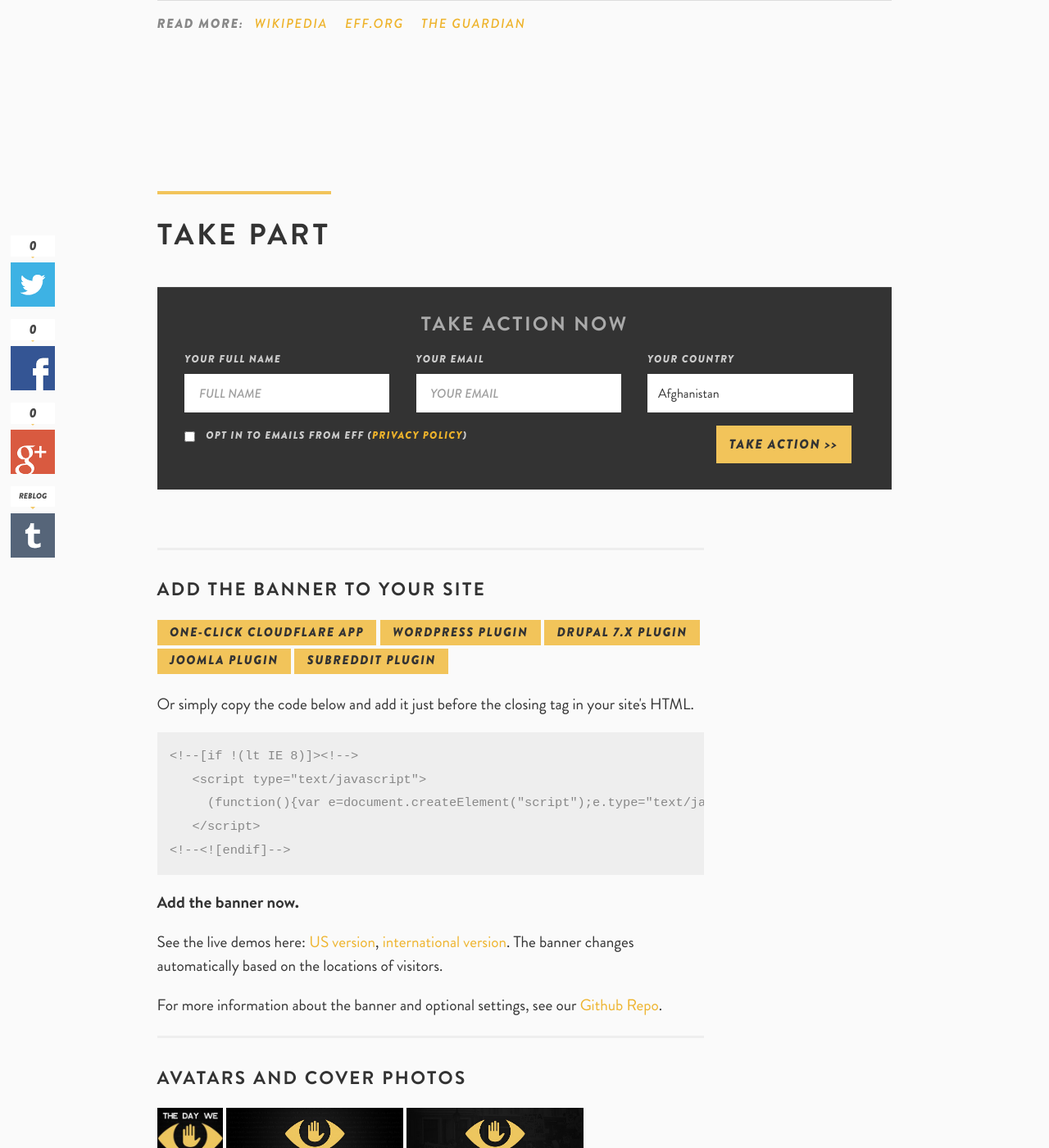
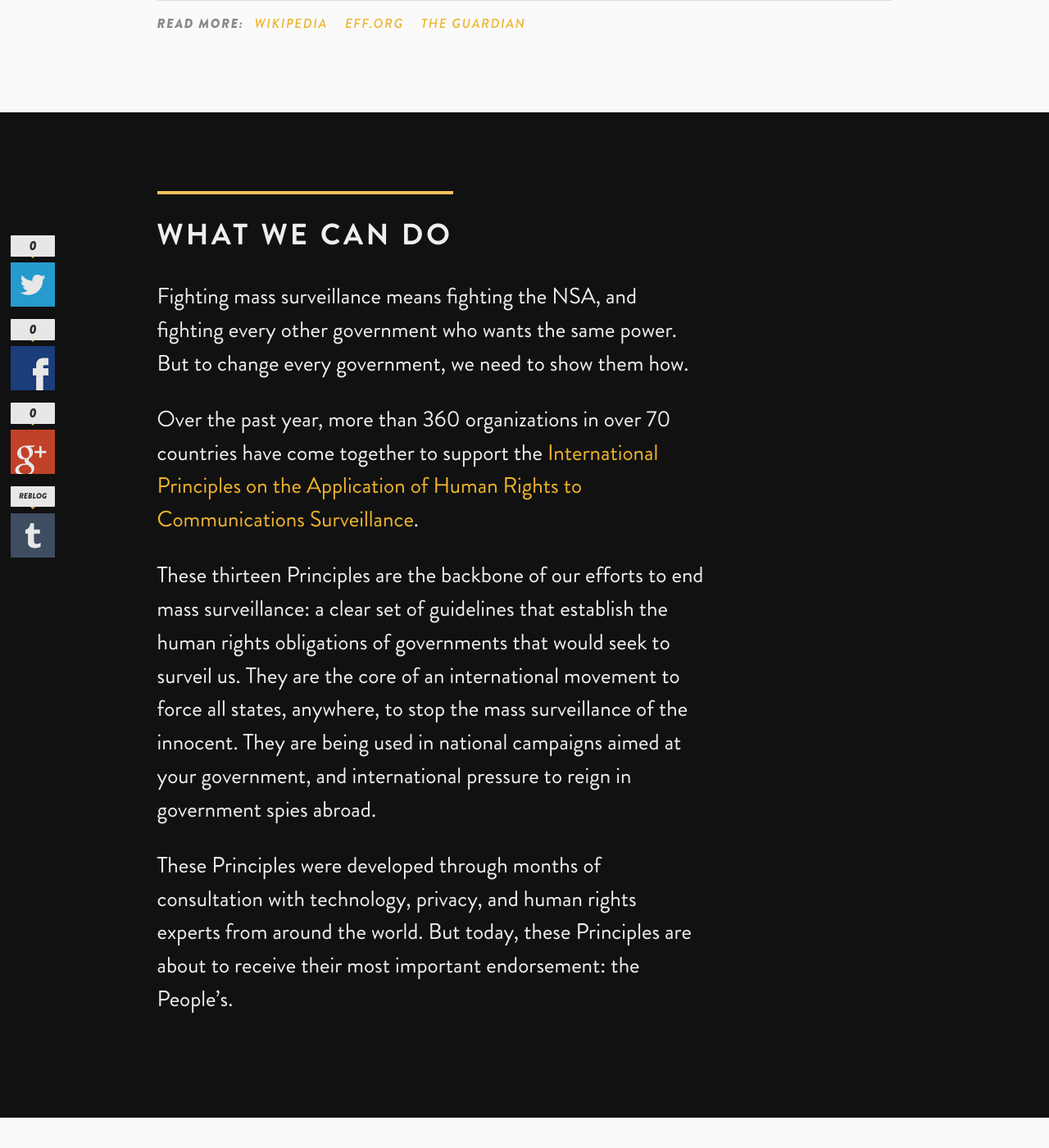
Before and after one commit to tfrce/thedaywefightback, a Jekyll site: the page built from international/index.html, in a window 1280 px wide and 1400 px high, scrolled down 1524 px. Shown: the whole window at 82% size. Built offline with Jekyll 4.4.1, drawn with Linux system fonts in a browser that asks for light colours; Markdown is read by kramdown in place of the engine named in the settings; comment, search, counter and statistics services are not loaded; some of the changed text lies outside the part shown.

Commit message:
changing international text

```diff
--- a/_layouts/home-international.html
+++ b/_layouts/home-international.html
@@ -146,10 +146,27 @@
 			</div>
 		</section>
 
+		<a name="laws"></a>
+		<section id="action">
+			<div class="container">
+				<h2><span>What we can do</span></h2>
+				<article>
+					<p>Fighting mass surveillance means fighting the NSA, and fighting every other government who wants the same power. But to change every government, we need to show them how.</p>
+					<p>Over the past year, more than 360 organizations in over 70 countries have come together to support the <a href="https://necessaryandproportionate.org">International Principles on the Application of Human Rights to Communications Surveillance</a>.
+					<p>These thirteen Principles are the backbone of our efforts to end mass surveillance: a clear set of guidelines that establish the human rights obligations of governments that would seek to surveil us. They are the core of an international movement to force all states, anywhere, to stop the mass surveillance of the innocent. They are being used in national campaigns aimed at your government, and international pressure to reign in government spies abroad.</p>
+					<p>These Principles were developed through months of consultation with technology, privacy, and human rights experts from around the world. But today, these Principles are about to receive their most important endorsement: the People’s.</p>
+				</article>
+
+			</div>
+		</section>
+
 		<section id="take-part">
 			<div class="container">
 				<h2><span>Take part</span></h2>
-
+				<article>
+					<p>Today, your signature will let us show the governments of the world what we want. But to make a movement, we need action in every country. </p>
+					<p>Sign the Principles, then find out what is <a href="https://thedaywefightback.org/events/">happening in your country</a>.</p>
+				</article>
 				<div class="form-container">
 						<h2>Take action now</h2>
 					    <form method="post" action="https://necessaryandproportionate.org/individual-sign" class="nandp-form inline-form" role="form" autocomplete="on">
```
